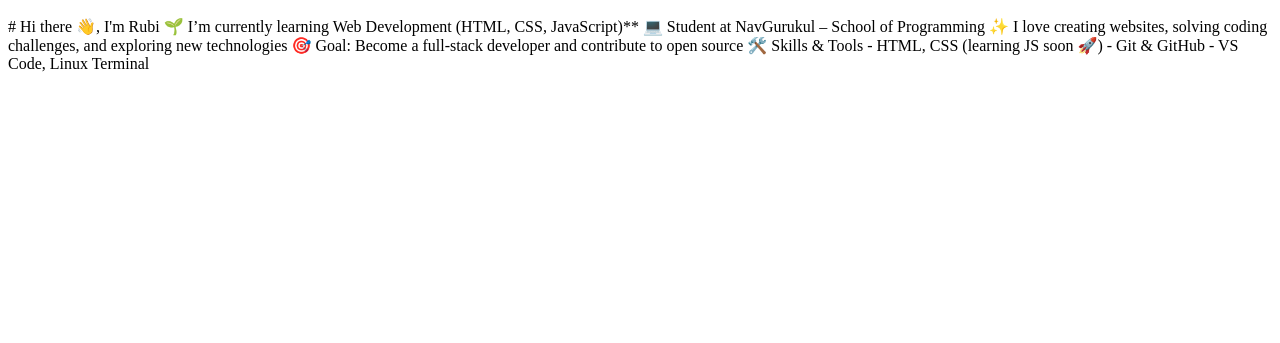
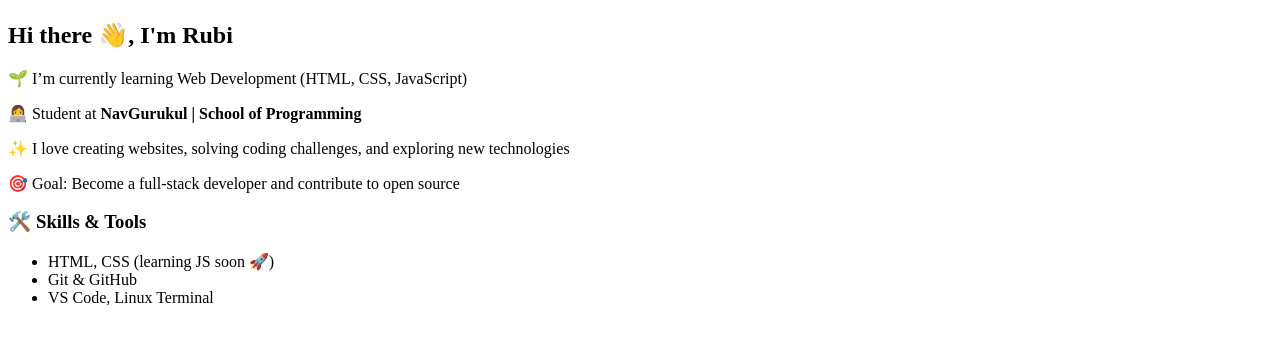
Before and after one commit to rubikumari25-afk/portfolio, a plain HTML site: page index.html in a window 1280 px wide. Shown: the part 383-726 px from the top of the page. Drawn offline with Linux system fonts and the light colour scheme.

Commit message:
updated portfolio

```diff
--- a/index.html
+++ b/index.html
@@ -1,17 +1,24 @@
 <!DOCTYPE html>
-<h1>Welcome to my Github</h1>
-<img src="https://i.postimg.cc/0223pBjM/Whats-App-Image-2025-08-30-at-2-17-06-PM.jpg" width="300px" height="300px">
+<html>
+<head>
+  <title>My GitHub Portfolio</title>
+</head>
+<body>
+  <h1>Welcome to my Github</h1>
+  <img src="https://i.postimg.cc/0223pBjM/Whats-App-Image-2025-08-30-at-2-17-06-PM.jpg" width="300px" height="300px">
 
-<body>
+  <h2>Hi there 👋, I'm Rubi</h2>
 
-<p> # Hi there 👋, I'm Rubi
+  <p>🌱 I’m currently learning Web Development (HTML, CSS, JavaScript)</p>
+  <p>👩‍💻 Student at <b>NavGurukul | School of Programming</b></p>
+  <p>✨ I love creating websites, solving coding challenges, and exploring new technologies</p>
+  <p>🎯 Goal: Become a full-stack developer and contribute to open source</p>
 
-🌱 I’m currently learning Web Development (HTML, CSS, JavaScript)**
-💻 Student at NavGurukul – School of Programming
-✨ I love creating websites, solving coding challenges, and exploring new technologies
-🎯 Goal: Become a full-stack developer and contribute to open source
-  🛠️ Skills & Tools
-- HTML, CSS (learning JS soon 🚀)
-- Git & GitHub
-- VS Code, Linux Terminal  </p>
+  <h3>🛠️ Skills & Tools</h3>
+  <ul>
+    <li>HTML, CSS (learning JS soon 🚀)</li>
+    <li>Git & GitHub</li>
+    <li>VS Code, Linux Terminal</li>
+  </ul>
 </body>
+</html>
```
